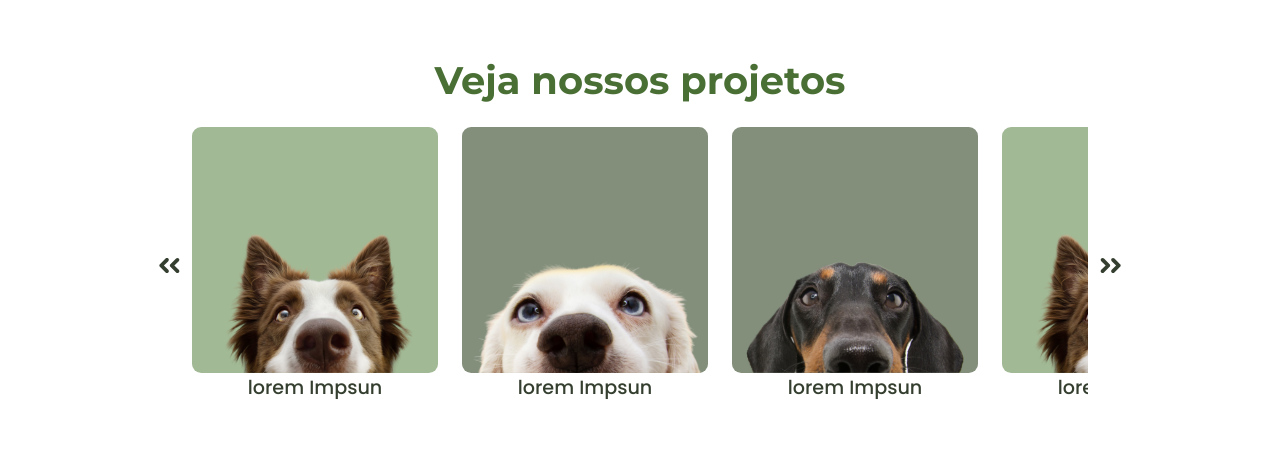
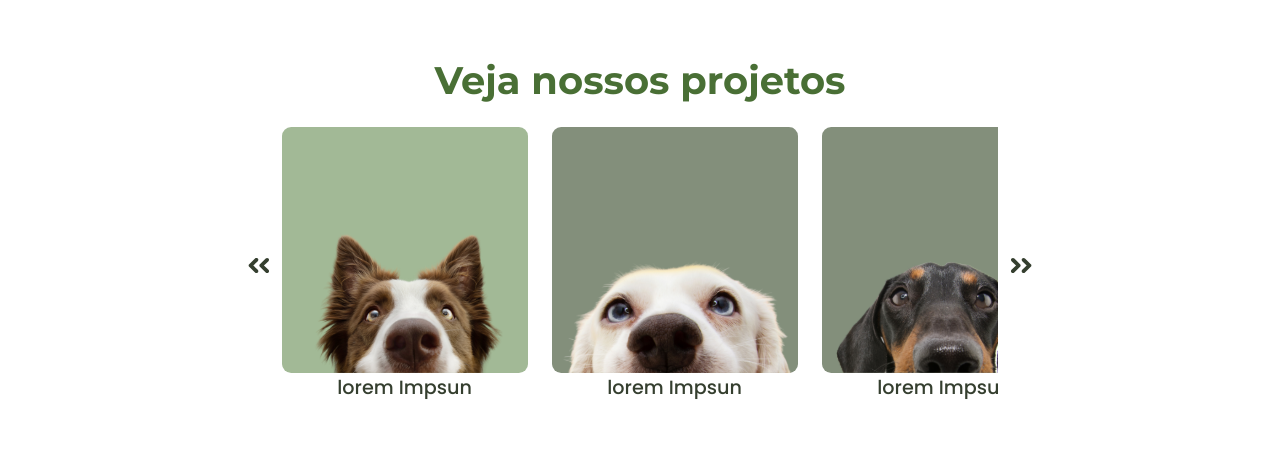
Before and after one commit to Grand-Gru-Projetos/animal-save, a React (Vite) app: page / in a window 1280 px wide. Shown: the part 1560-2012 px from the top of the page. Built offline with nearby package versions, Linux system fonts and the light colour scheme.

Commit message:
ajustei tamanho para aparecerem 4 cachorros

```diff
--- a/src/Components/ProjectsSection/index.module.css
+++ b/src/Components/ProjectsSection/index.module.css
@@ -4,7 +4,7 @@
     justify-content: center;
   }
   .container .carousel {
-    max-width: 70vw;
+    max-width: 56vw;
     display: flex;
     overflow-x: auto;
     scroll-behavior: smooth;
```
